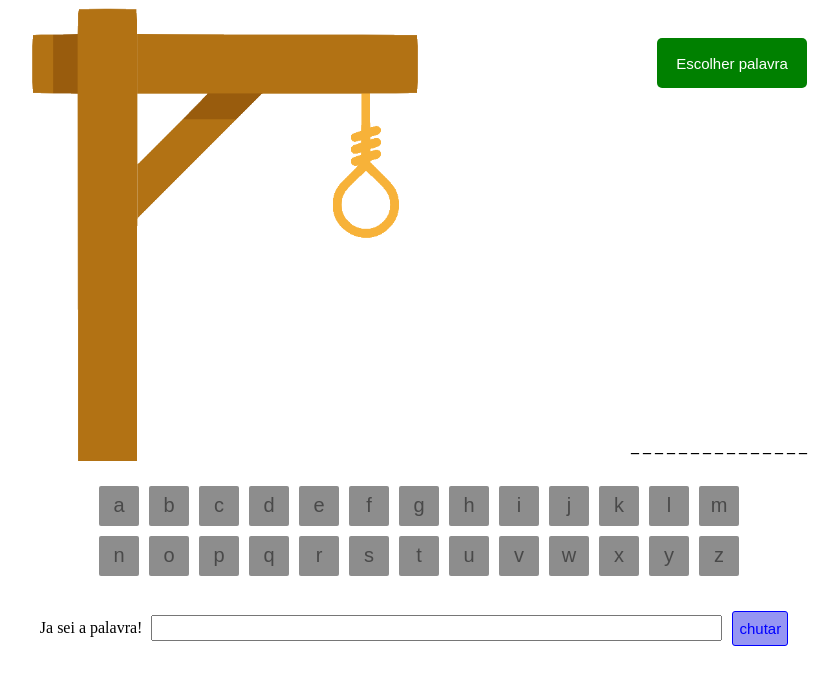
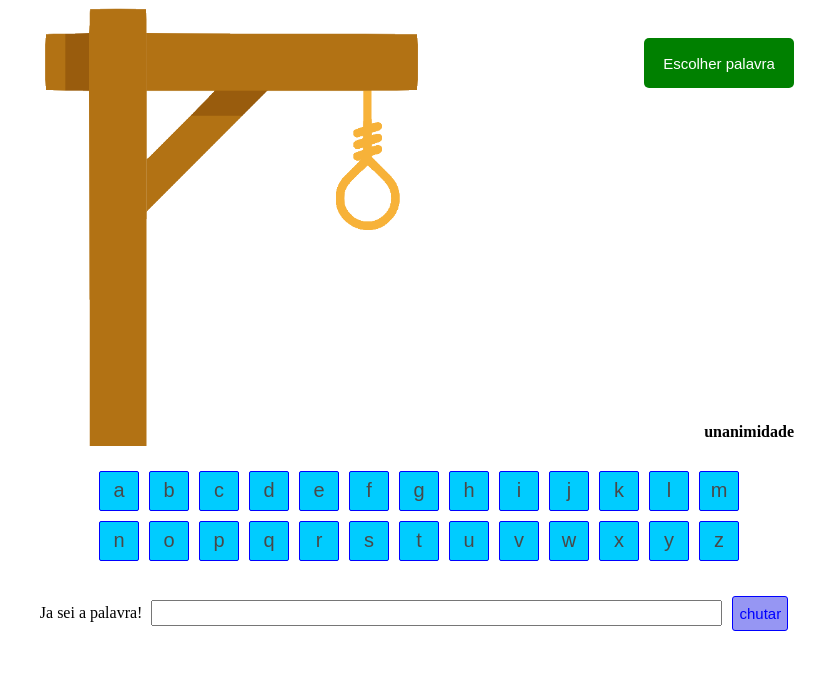
Before and after one commit to felipereismonteiro/projeto8-jogoforca, a React app: page / in a window 1280 px wide. Both pictures are taken after a click on the button "Escolher palavra". Shown: the whole page, without its empty margins (221-1060 px from the left). Built offline with nearby package versions, Linux system fonts and the light colour scheme.

Commit message:
jogo inciado

```diff
--- a/src/componentes/Layout.js
+++ b/src/componentes/Layout.js
@@ -1,3 +1,6 @@
+import palavra from "./palavras"
+import React from "react"
+
 import forca0 from "../assets/forca0.png"
 import forca1 from "../assets/forca1.png"
 import forca2 from "../assets/forca2.png"
@@ -13,31 +16,27 @@ export default function Layout() {
         "i", "j", "k", "l", "m", "n", "o", "p", "q", "r", "s", "t", "u",
         "v", "w", "x", "y", "z"]
 
-    const palavras = [
-        "abacate", "abacaxi", "abelha", "abanador", "antologia", "amor", "aba", "abraço", "ábaco", "abrigo", "abrir",
-        "banana", "boi", "batata", "bacalhau", "bexiga", "bowl", "batedeira", "bisturi", "barreira", "banco",
-        "caixa", "chantilly", "comércio", "cachorro", "cuidado", "caneta", "carinho", "cupuaçu", "cabra", "cesto",
-        "dados", "dizer", "danone", "dente", "diário", "diamante", "diafragma", "detonar", "dia", "dromedário",
-        "elefante", "esmeralda", "espátula", "estômago", "esfinge", "esfera", "encontro", "ema", "escola", "economia",
-        "formiga", "fama", "festa", "fiador", "ferver", "flauta", "fichário", "figo", "fiapo", "fotografia",
-        "goiaba", "gelo", "grito", "gamão", "guria", "goleiro", "golfinho", "golfe", "girar", "glúten",
-        "helicóptero", "harmonia", "haste", "hectare", "hábito", "hepatite", "hiena", "hemisfério", "hidrante",
-        "igreja", "ícone", "importante", "ímpar", "idoso", "irado", "identidade", "idioma", "idade", "idiota",
-        "jantar", "jumento", "jambú", "jibóia", "jararaca", "janela", "jerimum", "jaula", "jabuti", "jaleco",
-        "laranja", "lua", "leão", "limão", "larápio", "luz", "lindo", "lacraia", "lactose", "laço", "lacrar",
-        "mamão", "manga", "morango", "mico", "matar", "mingau", "moqueca", "macacão", "mocassin", "maçaneta",
-        "nectarina", "nada", "navio", "namorado", "ninja", "natal", "narciso", "narina", "nádega", "nabo",
-        "ovo", "ostra", "obstetra", "oblíquo", "orangotango", "olhar", "óculos", "ortodoxo", "ouro", "ornamento",
-        "pato", "polvo", "povoar", "pólvora", "palhaço", "paróqia", "pano", "princesa", "pizza", "patroa",
-        "queijo", "quitanda", "quinta", "quantia", "quarentena", "quadrilha", "quaresma", "quartzo", "quebrar", "quarteirão",
-        "risada", "rio", "remar", "rato", "racional", "rainha", "radioatividade", "raiz", "raiva", "rachadura",
-        "salada", "salamandra", "sacola", "siri", "sábado", "safanão", "sabre", "sucarose", "sabedoria", "sacerdote",
-        "tatu", "tabacaria", "taberneiro", "tábua", "torrada", "três", "terço", "tamanho", "tatuagem", "trem",
-        "uva", "uísque", "união", "universo", "unanimidade", "ubuntu", "universidade", "urso", "uivar", "unir",
-        "vela", "valeta", "vacilo", "valor", "vagem", "vadiagem", "vaca", "valentia", "vidro", "valsa",
-        "xícara", "xadrez", "xilofone", "xarope", "xenofobia", "xereta", "xerife", "xaveco", "xixi", "xale",
-        "zebra", "zagueiro", "zero", "zoeira", "zodíaco", "zangão", "zepelim", "zinco", "zoológico", "zumbido"
-    ]
+    const [jogoIniciado, setJogoIniciado] = React.useState(false)
+    const [palavraSorteada, setpalavraSorteada] = React.useState([])
+    const [chute, setChute] = React.useState("")
+
+    function inciarJogo() {
+        setJogoIniciado(true)
+        palavra.sort(comparador)
+        setpalavraSorteada(...palavraSorteada, palavra[1].split(""))
+    }
+
+    function comparador() {
+        return Math.random() - 0.5;
+    }
+
+    function letraAlfabeto(letra) {
+        console.log(letra)
+    }
+
+    function chutou() {
+        console.log(chute)
+    }
 
     return (
         <>
@@ -47,24 +46,31 @@ export default function Layout() {
                     <img src={forca0} alt="forca" />
 
                     <div className="escolherPalavra">
-                        <button className="escolherPalavraP">
+                        <button onClick={inciarJogo} disabled={jogoIniciado} className="escolherPalavraP">
                             Escolher palavra
                         </button>
 
-                        <div className="palavra">
-                            <h4>_ _ _ _ _ _ _ _ _ _ _ _ _ _ _</h4>
+                        <div className={jogoIniciado === false ? "hidden" : "jogoIniciado"}>
+                            {palavraSorteada.map((i, index) => <h4 key={index} >{i}</h4>)}
                         </div>
                     </div>
                 </div>
 
                 <div className="alfabeto">
-                    {alfabeto.map((l, index) => <button key={index} className="alfabetoButtonDisable">{l}</button> )}
+                    {alfabeto.map((letra, index) =>
+                        <button key={index}
+                            disabled={!jogoIniciado}
+                            onClick={() => letraAlfabeto(letra)}
+                            className={jogoIniciado === false
+                                ? "alfabetoButtonDisable"
+                                : "alfabetoButtonEnable"}
+                        >{letra}</button>)}
                 </div>
 
                 <div className="jaSei">
                     <p>Ja sei a palavra!</p>
-                    <input type="text" />
-                    <button className="chutar">chutar</button>
+                    <input onChange={e => setChute(e.target.value.toLowerCase())} type="text" />
+                    <button onClick={chutou} disabled={!jogoIniciado} className="chutar">chutar</button>
                 </div>
             </div>
         </>
--- /dev/null
+++ b/src/componentes/palavras.js
@@ -0,0 +1,27 @@
+const palavra = [
+        "abacate", "abacaxi", "abelha", "abanador", "antologia", "amor", "aba", "abraço", "ábaco", "abrigo", "abrir",
+        "banana", "boi", "batata", "bacalhau", "bexiga", "bowl", "batedeira", "bisturi", "barreira", "banco",
+        "caixa", "chantilly", "comércio", "cachorro", "cuidado", "caneta", "carinho", "cupuaçu", "cabra", "cesto",
+        "dados", "dizer", "danone", "dente", "diário", "diamante", "diafragma", "detonar", "dia", "dromedário",
+        "elefante", "esmeralda", "espátula", "estômago", "esfinge", "esfera", "encontro", "ema", "escola", "economia",
+        "formiga", "fama", "festa", "fiador", "ferver", "flauta", "fichário", "figo", "fiapo", "fotografia",
+        "goiaba", "gelo", "grito", "gamão", "guria", "goleiro", "golfinho", "golfe", "girar", "glúten",
+        "helicóptero", "harmonia", "haste", "hectare", "hábito", "hepatite", "hiena", "hemisfério", "hidrante",
+        "igreja", "ícone", "importante", "ímpar", "idoso", "irado", "identidade", "idioma", "idade", "idiota",
+        "jantar", "jumento", "jambú", "jibóia", "jararaca", "janela", "jerimum", "jaula", "jabuti", "jaleco",
+        "laranja", "lua", "leão", "limão", "larápio", "luz", "lindo", "lacraia", "lactose", "laço", "lacrar",
+        "mamão", "manga", "morango", "mico", "matar", "mingau", "moqueca", "macacão", "mocassin", "maçaneta",
+        "nectarina", "nada", "navio", "namorado", "ninja", "natal", "narciso", "narina", "nádega", "nabo",
+        "ovo", "ostra", "obstetra", "oblíquo", "orangotango", "olhar", "óculos", "ortodoxo", "ouro", "ornamento",
+        "pato", "polvo", "povoar", "pólvora", "palhaço", "paróqia", "pano", "princesa", "pizza", "patroa",
+        "queijo", "quitanda", "quinta", "quantia", "quarentena", "quadrilha", "quaresma", "quartzo", "quebrar", "quarteirão",
+        "risada", "rio", "remar", "rato", "racional", "rainha", "radioatividade", "raiz", "raiva", "rachadura",
+        "salada", "salamandra", "sacola", "siri", "sábado", "safanão", "sabre", "sucarose", "sabedoria", "sacerdote",
+        "tatu", "tabacaria", "taberneiro", "tábua", "torrada", "três", "terço", "tamanho", "tatuagem", "trem",
+        "uva", "uísque", "união", "universo", "unanimidade", "ubuntu", "universidade", "urso", "uivar", "unir",
+        "vela", "valeta", "vacilo", "valor", "vagem", "vadiagem", "vaca", "valentia", "vidro", "valsa",
+        "xícara", "xadrez", "xilofone", "xarope", "xenofobia", "xereta", "xerife", "xaveco", "xixi", "xale",
+        "zebra", "zagueiro", "zero", "zoeira", "zodíaco", "zangão", "zepelim", "zinco", "zoológico", "zumbido"
+    ]
+
+export default palavra
--- a/src/style/style.css
+++ b/src/style/style.css
@@ -60,6 +60,11 @@
     color: rgb(73, 73, 73);
 }
 
+.jogoIniciado {
+    display: flex;
+    justify-content: space-between;
+}
+
 .jaSei {
     display: flex;
     width: 60%;
@@ -98,3 +103,7 @@
 h4 {
     margin-bottom: 5px;
 }
+
+.hidden {
+    display: none;
+}
```
